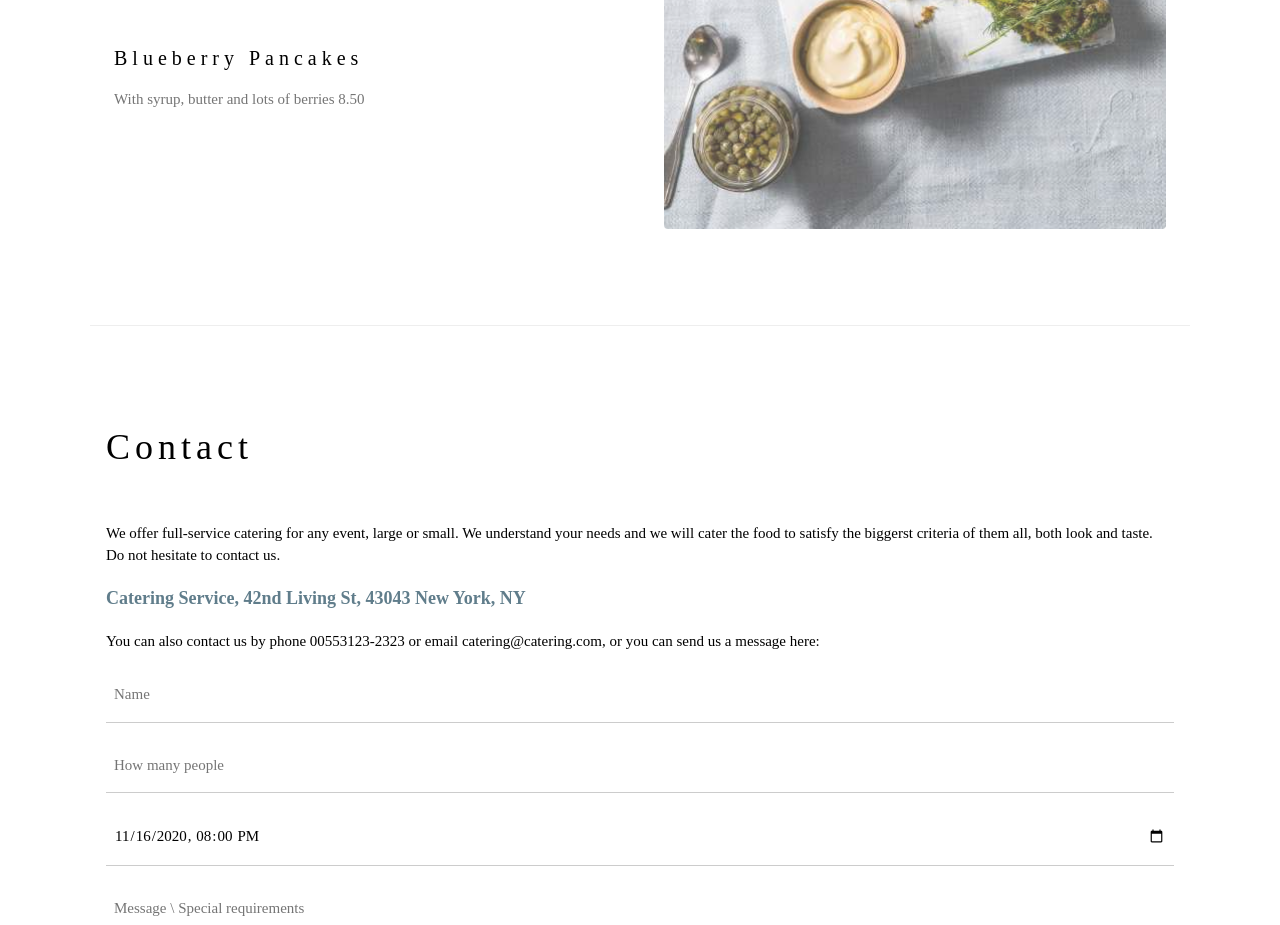
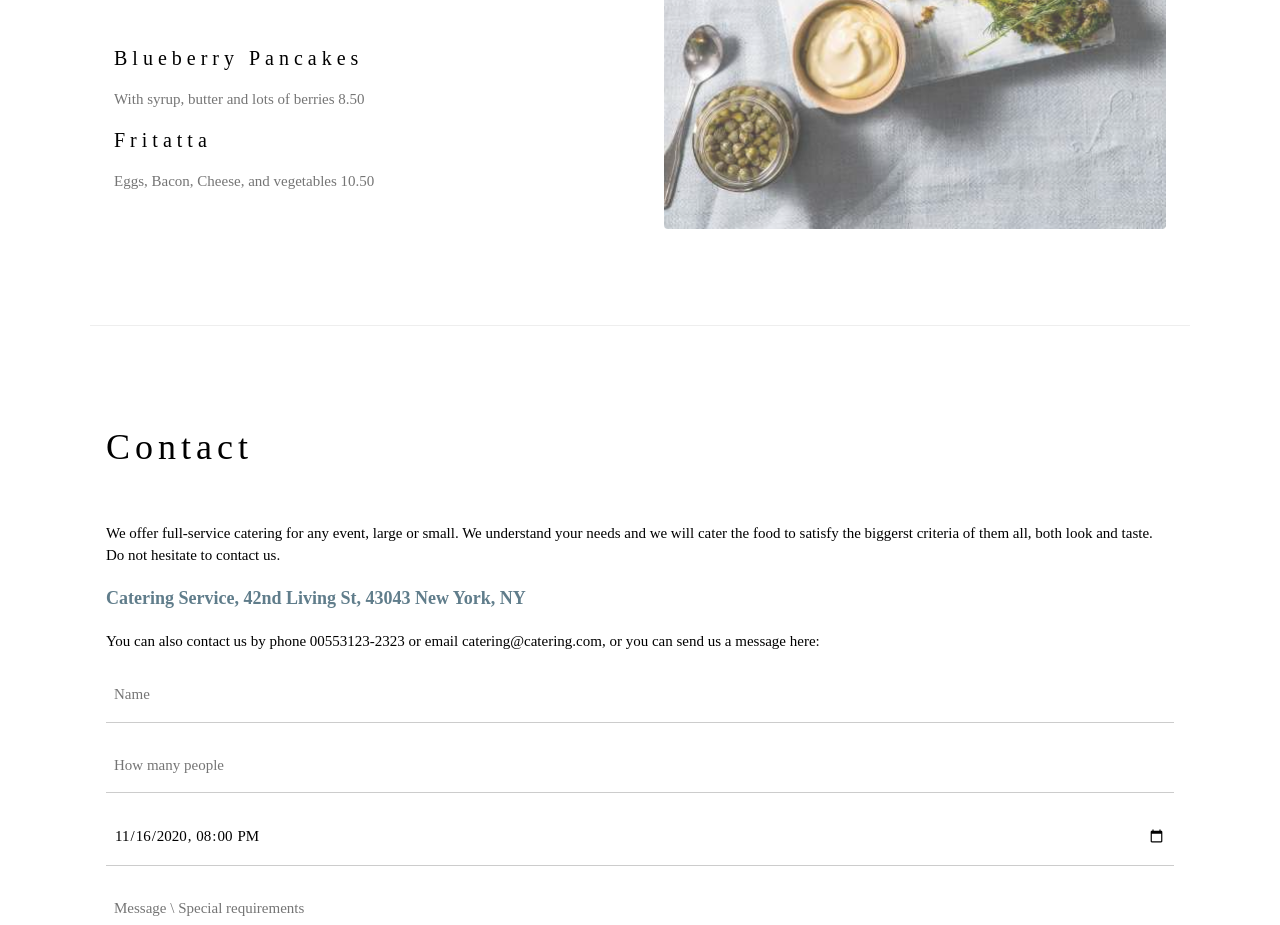
Before and after one commit to Mancini220619/mywebsite, a plain HTML site: page index.html in a window 1280 px wide. Shown: the part 2060-2985 px from the top of the page. Drawn offline with nearby package versions, Linux system fonts and the light colour scheme.

Commit message:
Adicionado o item fritata ao menu

```diff
--- a/index.html
+++ b/index.html
@@ -74,6 +74,10 @@ h1, h2, h3, h4, h5, h6 {
 
       <h4>Blueberry Pancakes</h4>
       <p class="w3-text-grey">With syrup, butter and lots of berries 8.50</p>
+
+      <h4>Fritatta</h4>
+      <p class="w3-text-grey">Eggs, Bacon, Cheese, and vegetables 10.50</p>
+
     </div>
 
     <div class="w3-col l6 w3-padding-large">
```
